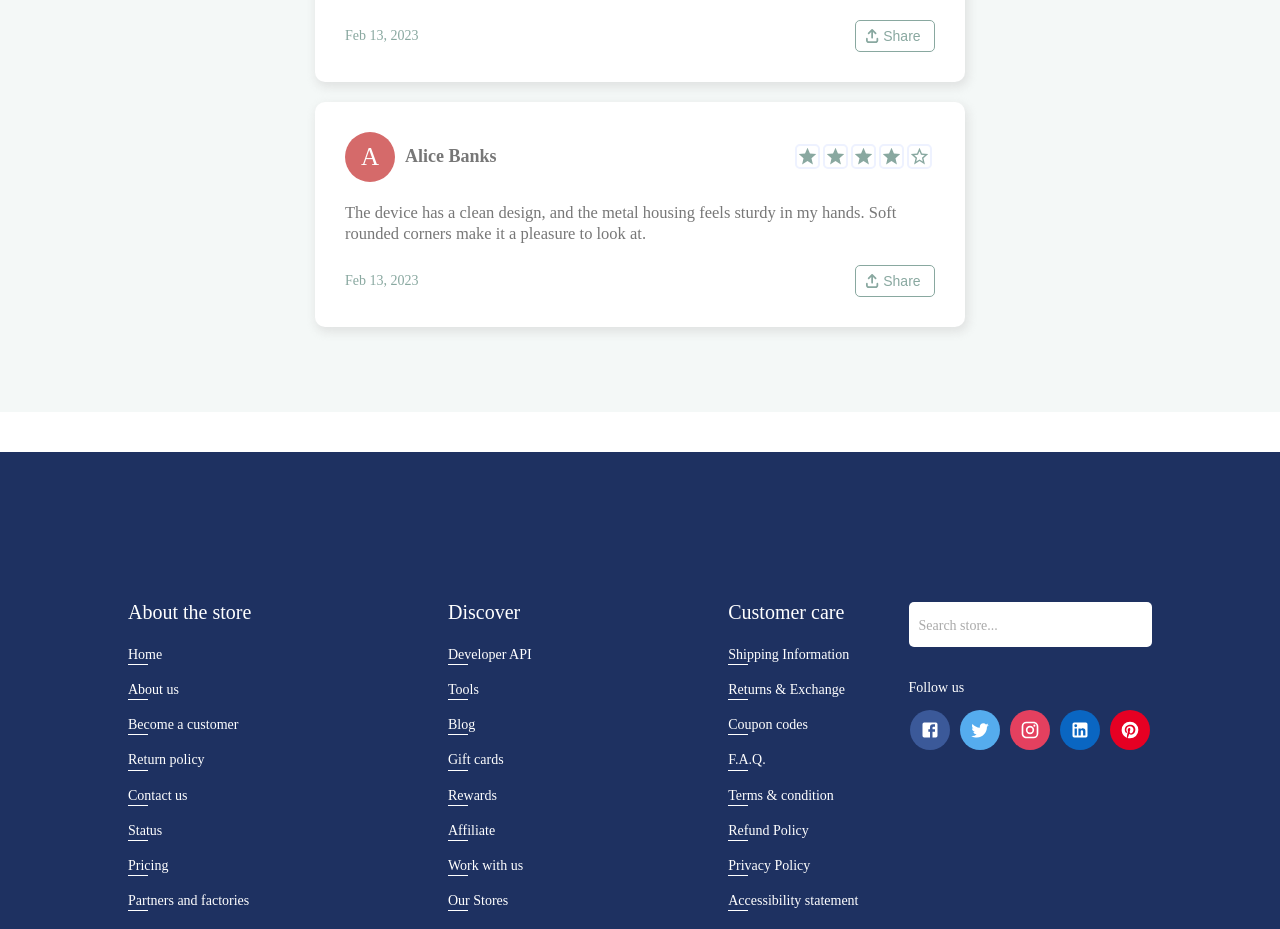
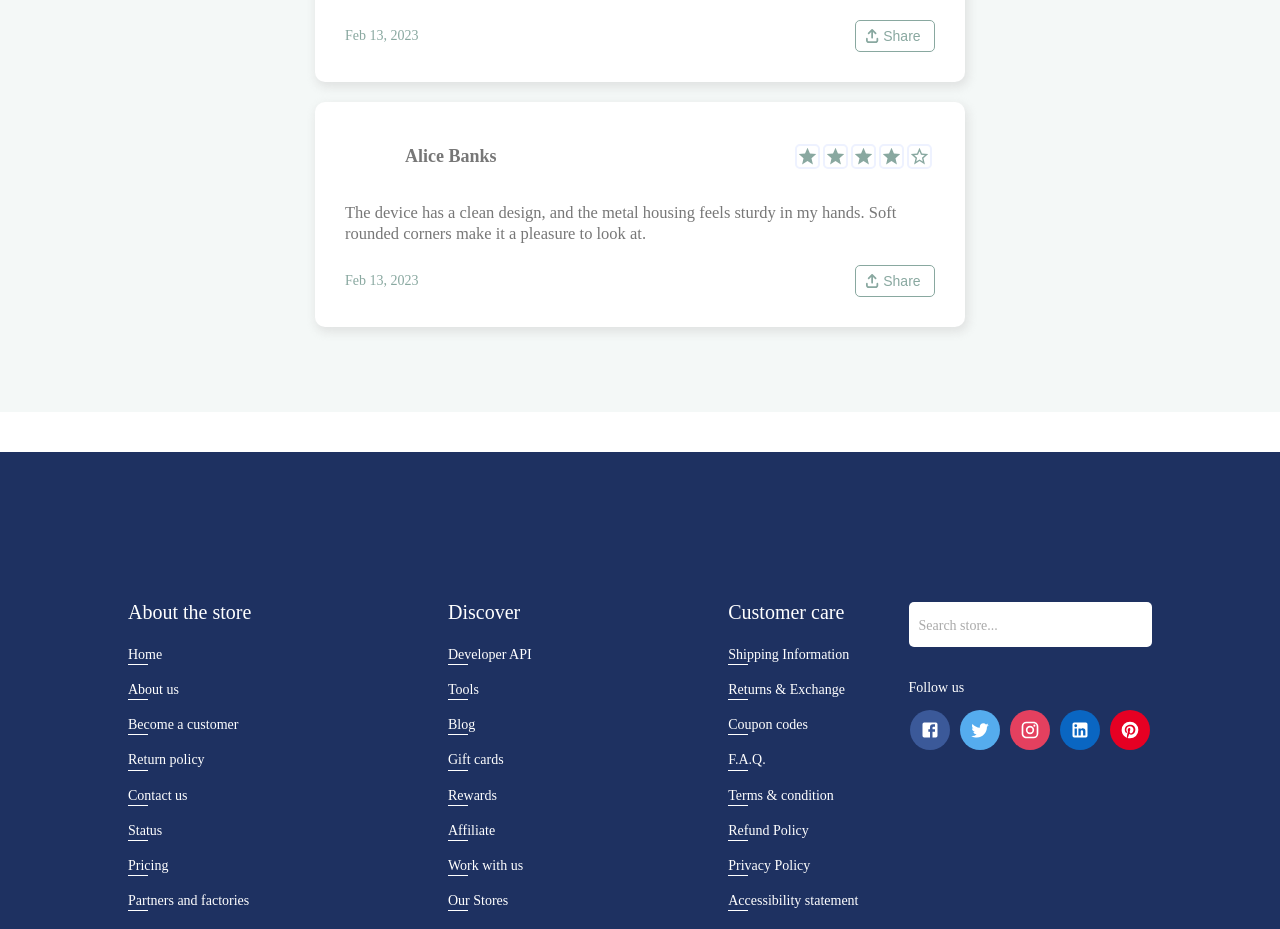
Before and after one commit to esteemayo/ecommerce-store-client, a Next.js app: page /products/1 in a window 1280 px wide. Shown: the part 10720-11649 px from the top of the page. Built offline with nearby package versions, Linux system fonts and the light colour scheme.

Commit message:
fix: modify

```diff
--- a/src/components/ReviewCard.jsx
+++ b/src/components/ReviewCard.jsx
@@ -91,14 +91,6 @@ const Avatar = styled.div`
   font-size: 2.5rem;
   color: var(--clr-white);
   border-radius: 50%;
-
-  &:nth-child(odd){
-    background-color: #d56a6a;
-  }
-
-  &:nth-child(even) {
-    background-color: #d5a66a;
-  }
 `;
 
 const Name = styled.h3`
```
